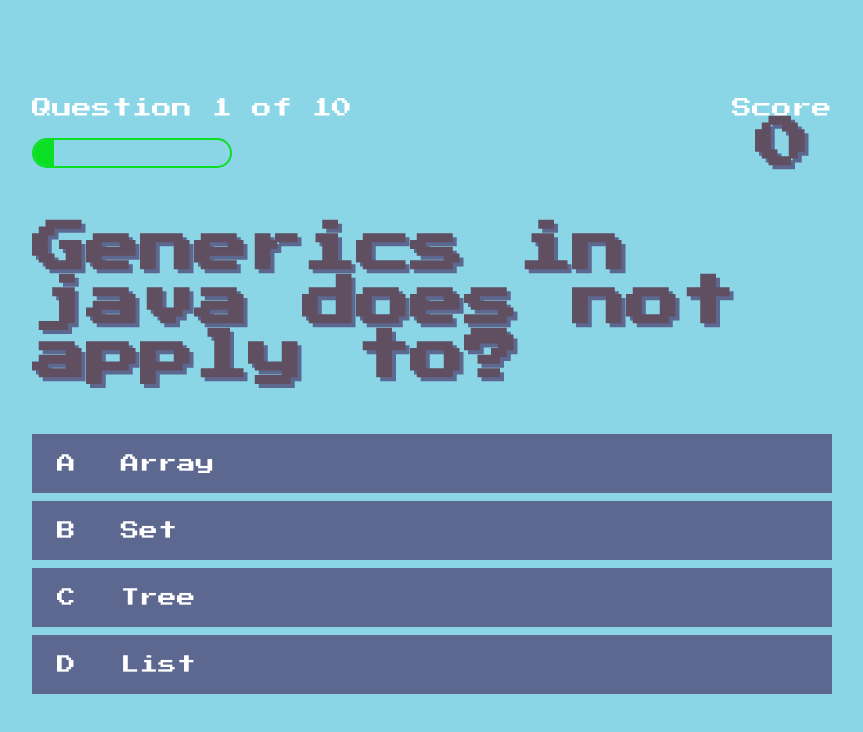
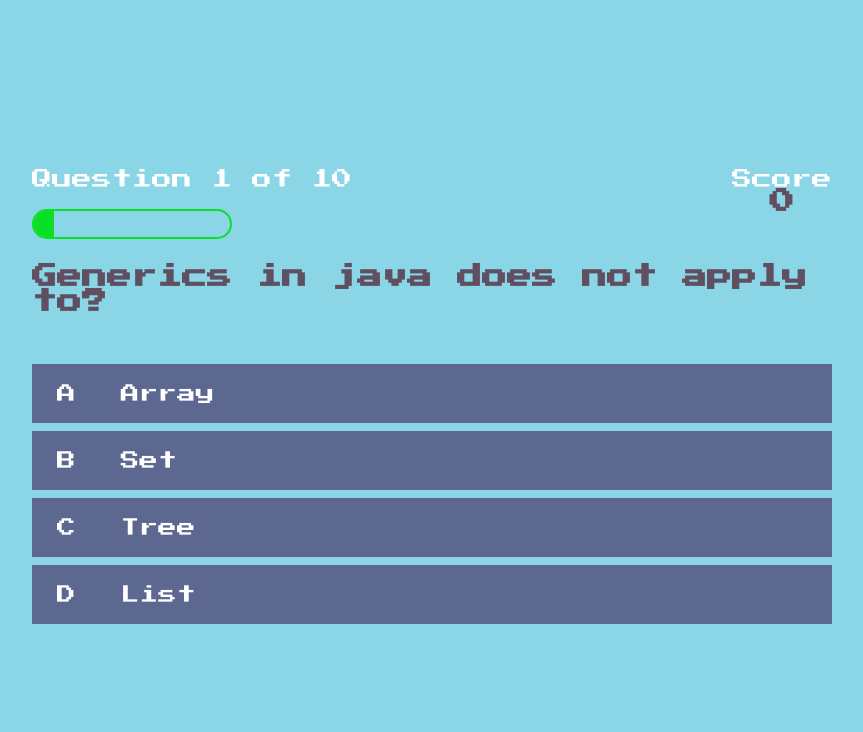
Before and after one commit to Plu3d/MegaSoft, a plain HTML site: page game.html in a window 1280 px wide. Shown: the whole page, without its empty margins (208-1071 px from the left). Drawn offline with Linux system fonts and the light colour scheme.

Commit message:
Update style.css

```diff
--- a/style.css
+++ b/style.css
@@ -14,9 +14,8 @@
 }
 
 h1 {
-    font-size: 5.4rem;
+    font-size: 2.5rem;
     color:#604E61 ;
-    text-shadow: 4px 4px #5D6891;
     margin-bottom: 5rem;
 }
 
```
